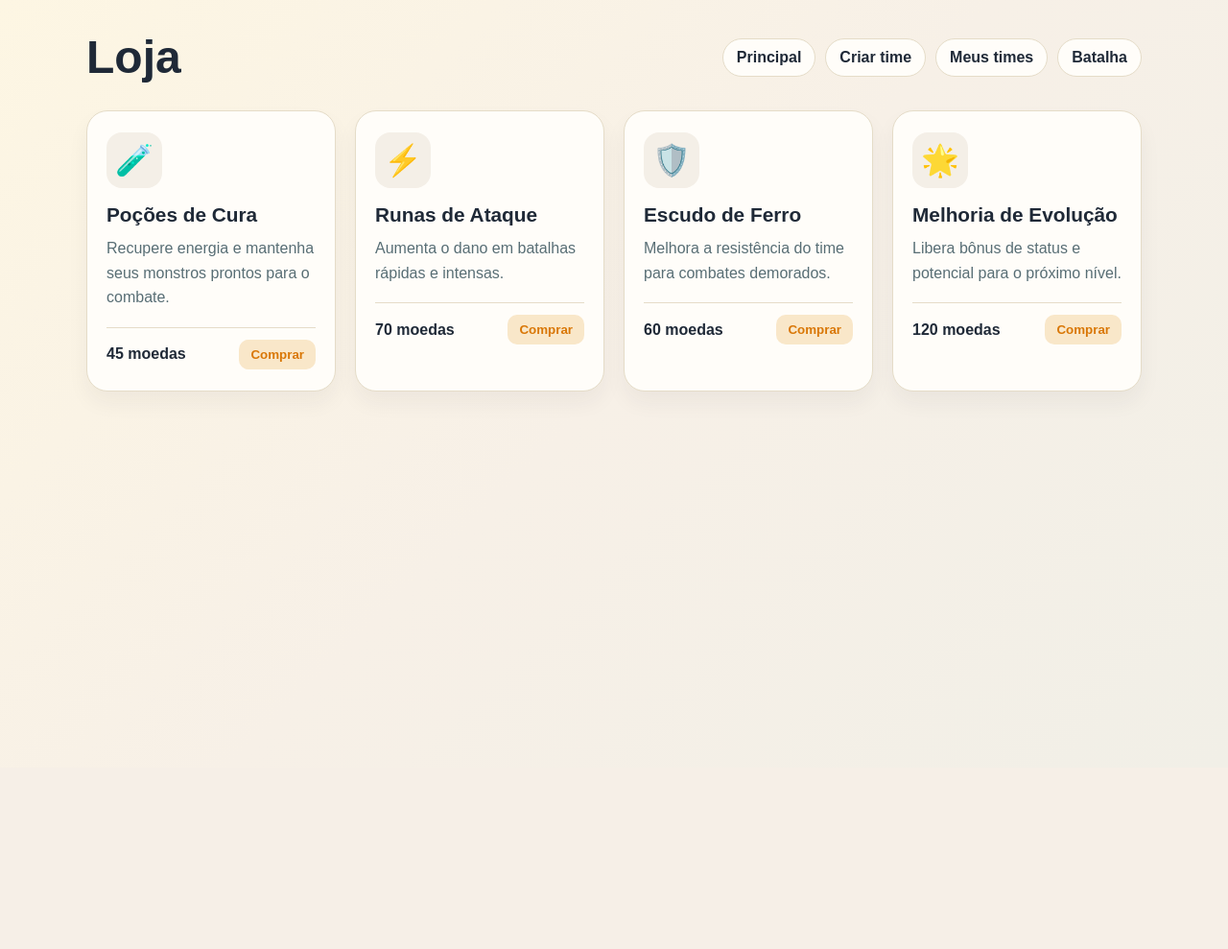
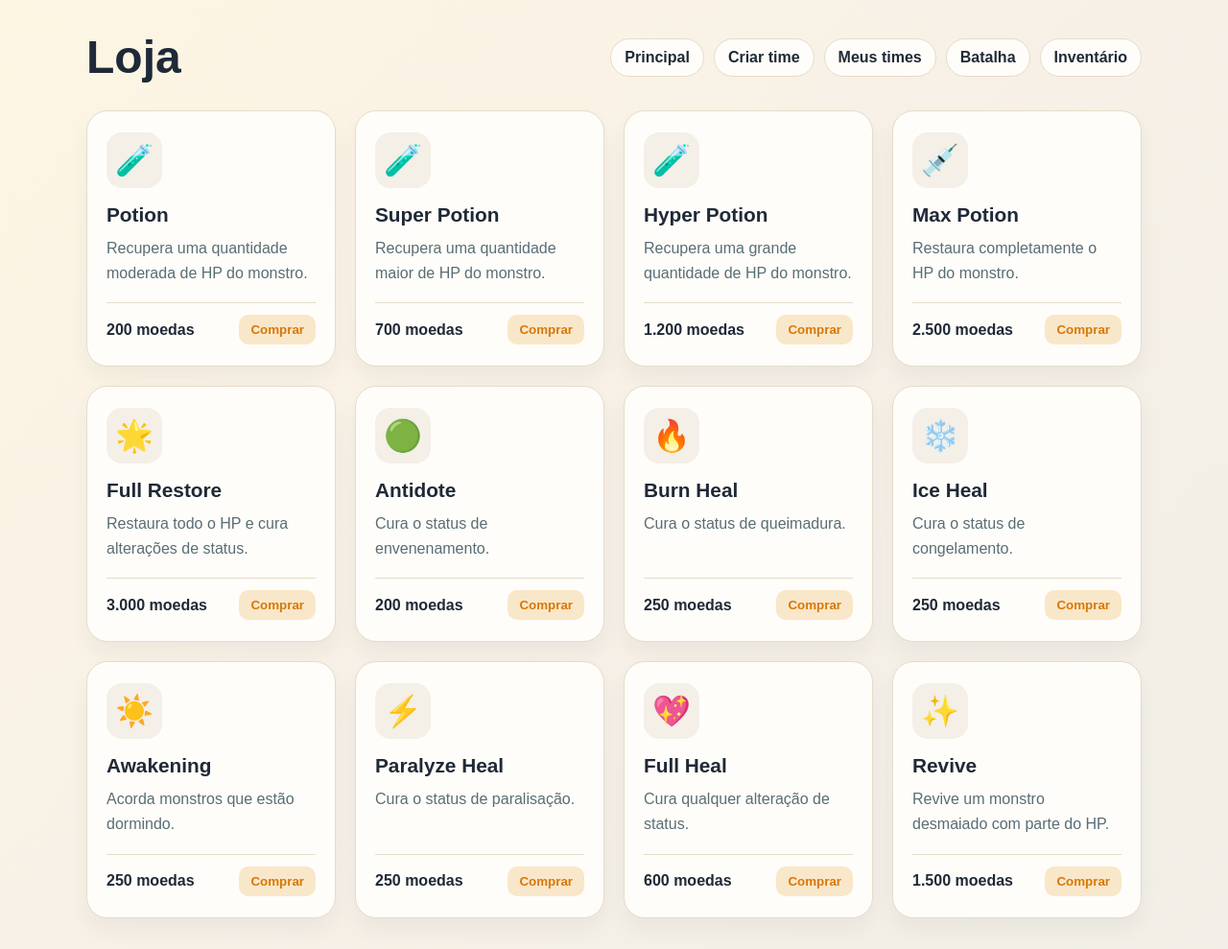
Before and after one commit to LAC-git/BolsoMonstro, a PHP site: page /jogo/loja.php in a window 1280 px wide. Shown: the whole page at 96% size. Before the commit the page ends 408 px from the top, so only its background shows below. Run offline with PHP 8.4, Linux system fonts and the light colour scheme.

Commit message:
pagina da loja atualizada

```diff
--- a/App/Views/jogo/loja.php
+++ b/App/Views/jogo/loja.php
@@ -1,4 +1,25 @@
 <!DOCTYPE html>
+<?php
+require_once __DIR__ . '/../../../config/autoload.php';
+
+$loja = new Loja();
+$itensLoja = $loja->get_precos();
+
+$detalhesItens = [
+    'Potion' => ['emoji' => '🧪', 'nome' => 'Potion', 'descricao' => 'Recupera uma quantidade moderada de HP do monstro.'],
+    'SuperPotion' => ['emoji' => '🧪', 'nome' => 'Super Potion', 'descricao' => 'Recupera uma quantidade maior de HP do monstro.'],
+    'HyperPotion' => ['emoji' => '🧪', 'nome' => 'Hyper Potion', 'descricao' => 'Recupera uma grande quantidade de HP do monstro.'],
+    'MaxPotion' => ['emoji' => '💉', 'nome' => 'Max Potion', 'descricao' => 'Restaura completamente o HP do monstro.'],
+    'FullRestore' => ['emoji' => '🌟', 'nome' => 'Full Restore', 'descricao' => 'Restaura todo o HP e cura alterações de status.'],
+    'Antidote' => ['emoji' => '🟢', 'nome' => 'Antidote', 'descricao' => 'Cura o status de envenenamento.'],
+    'BurnHeal' => ['emoji' => '🔥', 'nome' => 'Burn Heal', 'descricao' => 'Cura o status de queimadura.'],
+    'IceHeal' => ['emoji' => '❄️', 'nome' => 'Ice Heal', 'descricao' => 'Cura o status de congelamento.'],
+    'Awakening' => ['emoji' => '☀️', 'nome' => 'Awakening', 'descricao' => 'Acorda monstros que estão dormindo.'],
+    'ParalyzeHeal' => ['emoji' => '⚡', 'nome' => 'Paralyze Heal', 'descricao' => 'Cura o status de paralisação.'],
+    'FullHeal' => ['emoji' => '💖', 'nome' => 'Full Heal', 'descricao' => 'Cura qualquer alteração de status.'],
+    'Revive' => ['emoji' => '✨', 'nome' => 'Revive', 'descricao' => 'Revive um monstro desmaiado com parte do HP.'],
+];
+?>
 <html lang="pt-BR">
 <head>
     <meta charset="UTF-8">
@@ -76,6 +97,20 @@
             border-radius: 22px;
             padding: 22px 20px;
             box-shadow: 0 12px 22px rgba(31, 41, 55, 0.05);
+            display: flex;
+            flex-direction: column;
+        }
+
+        .item p {
+            height: 3.2em;
+            overflow: hidden;
+            display: -webkit-box;
+            -webkit-line-clamp: 2;
+            -webkit-box-orient: vertical;
+        }
+
+        .item .preco {
+            margin-top: auto;
         }
 
         .emoji {
@@ -131,49 +166,23 @@
                 <a href="team-builder.php">Criar time</a>
                 <a href="meus-times.php">Meus times</a>
                 <a href="batalha/selecionar-times.php">Batalha</a>
+                <a href="inventario.php">Inventário</a>
             </nav>
         </div>
 
         <section class="grid">
-            <article class="item">
-                <div class="emoji">🧪</div>
-                <h2>Poções de Cura</h2>
-                <p>Recupere energia e mantenha seus monstros prontos para o combate.</p>
-                <div class="preco">
-                    <span>45 moedas</span>
-                    <button class="comprar" type="button">Comprar</button>
-                </div>
-            </article>
-
-            <article class="item">
-                <div class="emoji">⚡</div>
-                <h2>Runas de Ataque</h2>
-                <p>Aumenta o dano em batalhas rápidas e intensas.</p>
-                <div class="preco">
-                    <span>70 moedas</span>
-                    <button class="comprar" type="button">Comprar</button>
-                </div>
-            </article>
-
-            <article class="item">
-                <div class="emoji">🛡️</div>
-                <h2>Escudo de Ferro</h2>
-                <p>Melhora a resistência do time para combates demorados.</p>
-                <div class="preco">
-                    <span>60 moedas</span>
-                    <button class="comprar" type="button">Comprar</button>
-                </div>
-            </article>
-
-            <article class="item">
-                <div class="emoji">🌟</div>
-                <h2>Melhoria de Evolução</h2>
-                <p>Libera bônus de status e potencial para o próximo nível.</p>
-                <div class="preco">
-                    <span>120 moedas</span>
-                    <button class="comprar" type="button">Comprar</button>
-                </div>
-            </article>
+            <?php foreach ($itensLoja as $identificador => $preco): ?>
+                <?php $detalhe = $detalhesItens[$identificador]; ?>
+                <article class="item">
+                    <div class="emoji"><?= htmlspecialchars($detalhe['emoji'], ENT_QUOTES, 'UTF-8') ?></div>
+                    <h2><?= htmlspecialchars($detalhe['nome'], ENT_QUOTES, 'UTF-8') ?></h2>
+                    <p><?= htmlspecialchars($detalhe['descricao'], ENT_QUOTES, 'UTF-8') ?></p>
+                    <div class="preco">
+                        <span><?= number_format($preco, 0, ',', '.') ?> moedas</span>
+                        <button class="comprar" type="button" data-item="<?= htmlspecialchars($identificador, ENT_QUOTES, 'UTF-8') ?>">Comprar</button>
+                    </div>
+                </article>
+            <?php endforeach; ?>
         </section>
     </div>
 </body>
```
